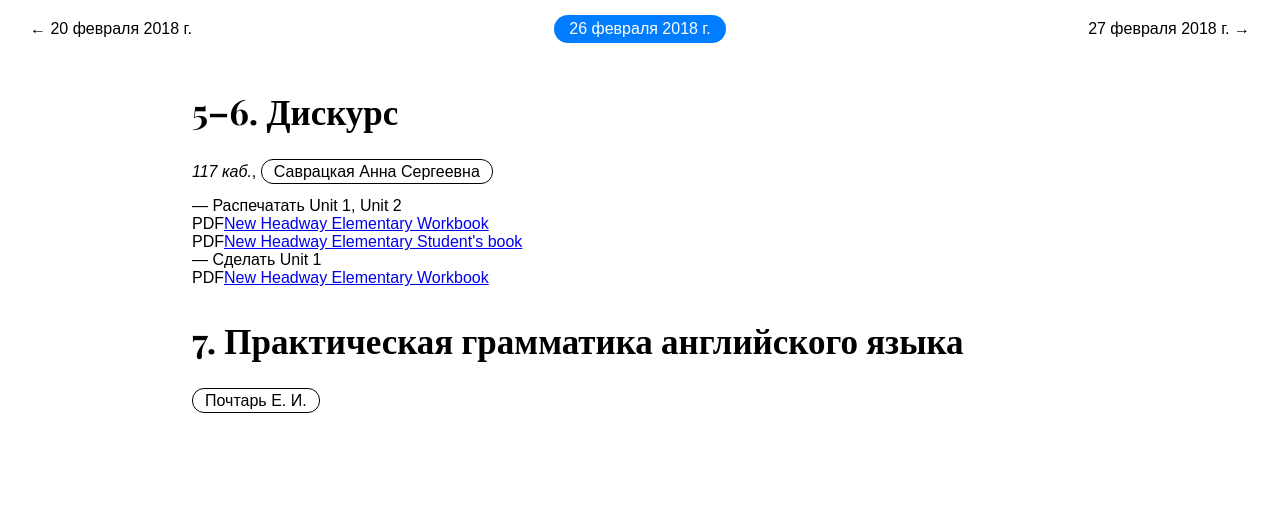
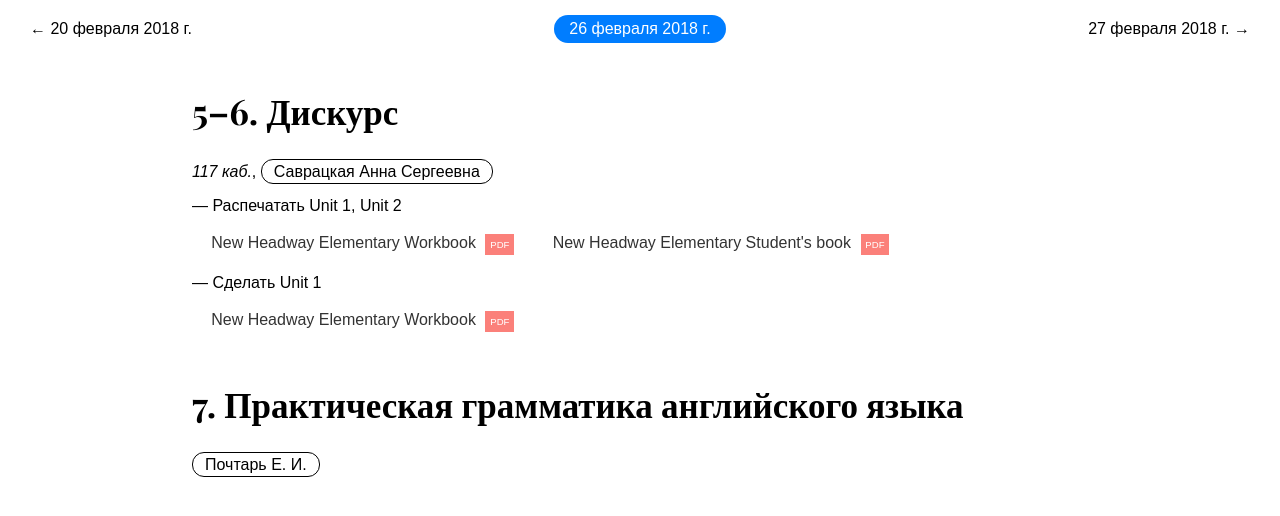
Before and after one commit to g0ddest/english, a React (Create React App) app: page / in a window 1280 px wide. Shown: the top 516 px of the page. Built offline with nearby package versions, Linux system fonts and the light colour scheme.

Commit message:
file design

```diff
--- a/src/App.css
+++ b/src/App.css
@@ -1,5 +1,5 @@
 html{
-    min-width: 325px;
+    min-width: 320px;
     overflow-x: scroll;
     font-family: 'Open Sans';
 }
--- a/src/DateHandler.css
+++ b/src/DateHandler.css
@@ -7,6 +7,12 @@ header div{
 @media screen and (max-width: 640px) {
     header div span{
         display: none;
+    }
+}
+
+@media screen and (max-width: 350px) {
+    header div.right, header div.left{
+        padding: 5px 10px;
     }
 }
 
--- a/src/File.css
+++ b/src/File.css
@@ -6,3 +6,112 @@
     float: left;
     text-transform: uppercase;
 }
+
+.File a[href$=pdf]:hover:after, .File a[href$=pdf]:focus:after {
+    background: #f83a30;
+}
+.File a[href$=pdf]:after {
+    content: "pdf";
+    float: right;
+    background: #fb807a;
+}
+
+.File a[href$=xlsx]:hover:after, .File a[href$=xlsx]:focus:after {
+    background: #28eb1e;
+}
+.File a[href$=xlsx]:after {
+    content: "xlsx";
+    float: right;
+    background: #6bf164;
+}
+
+.File a[href$=docx]:hover:after, .File a[href$=docx]:focus:after {
+    background: cornflowerblue;
+}
+.File a[href$=docx]:after {
+    content: "docx";
+    float: right;
+    background: #a9c4f5;
+}
+
+.File a[href$=eps]:hover:after, .File a[href$=eps]:focus:after {
+    background: #f0aa28;
+}
+.File a[href$=eps]:after {
+    content: "eps";
+    float: right;
+    background: #f5c670;
+}
+
+.File a[href$=aep]:hover:after, .File a[href$=aep]:focus:after {
+    background: #282832;
+}
+.File a[href$=aep]:after {
+    content: "aep";
+    float: right;
+    background: #4a4a5d;
+}
+
+.File a[href$=dwt]:hover:after, .File a[href$=dwt]:focus:after {
+    background: #82e628;
+}
+.File a[href$=dwt]:after {
+    content: "dwt";
+    float: right;
+    background: #aaee6d;
+}
+
+.File a[href$=avi]:hover:after, .File a[href$=avi]:focus:after {
+    background: #145afa;
+}
+.File a[href$=avi]:after {
+    content: "avi";
+    float: right;
+    background: #5f8ffc;
+}
+
+.File a[href$=gif]:hover:after, .File a[href$=gif]:focus:after {
+    background: #b414f0;
+}
+.File a[href$=gif]:after {
+    content: "gif";
+    float: right;
+    background: #cb5cf5;
+}
+
+.File a[href$=pptx]:hover:after, .File a[href$=pptx]:focus:after {
+    background: #f0dc0a;
+}
+.File a[href$=pptx]:after {
+    content: "pptx";
+    float: right;
+    background: #f8e94f;
+}
+
+.File a {
+    display: block;
+    padding: 1em;
+    font-family: sans-serif;
+    background: white;
+    text-decoration: none;
+    margin: .2em;
+    color: #333;
+}
+@media (min-width: 10em) {
+    .File a {
+        display: inline-block;
+    }
+}
+.File a:hover, .File a:focus {
+    background: #fafafa;
+    border-bottom-color: transparent;
+}
+.File a:after {
+    display: inline-block;
+    padding: .5em;
+    margin-left: 1em;
+    color: white;
+    text-transform: uppercase;
+    font-size: .6em;
+    padding: .5em;
+}
--- a/src/File.js
+++ b/src/File.js
@@ -4,10 +4,9 @@ import './File.css';
 class File extends Component{
     render(){
         return (
-            <div className="File">
-                <div className="type">{this.props.type}</div>
-                <div className="name"><a href={this.props.path}>{this.props.name}</a></div>
-            </div>
+            <span className="File">
+                <a href={this.props.path}>{this.props.name}</a>
+            </span>
         );
     }
 }
```
